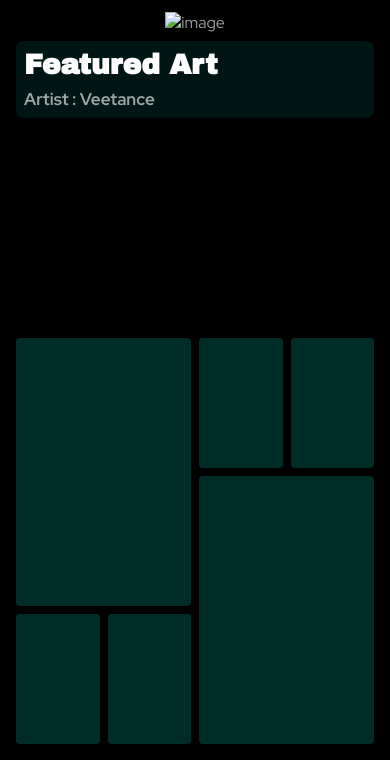
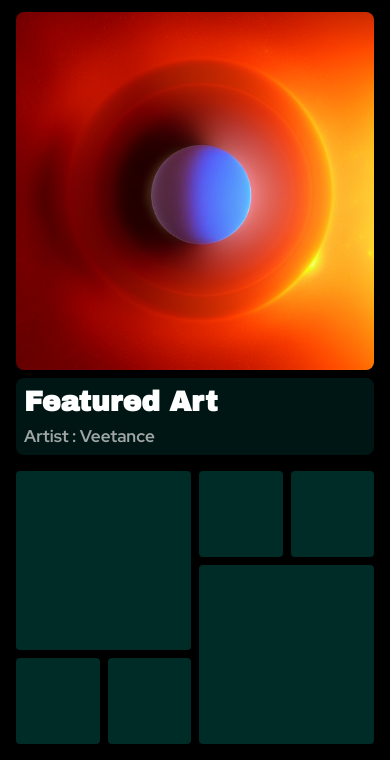
Before and after one commit to veetance/Cordova-MediaCapture-CamApp, a website: page www/index.html in a window 390 px wide. Shown: the part 84-844 px from the top of the page. Drawn offline with nearby package versions, Linux system fonts and the light colour scheme; the site is published under a folder, as on GitHub Pages, so addresses that start at the root find nothing; a web font is replaced by a local one.

Commit message:
fixed viewer_image link

```diff
--- a/www/index.html
+++ b/www/index.html
@@ -42,7 +42,7 @@
     <section class="viewer">
 
         <div class="viewer_image">
-            <img src="/www/img/Galleree/art-01.png" alt="image">
+            <img src="img/Galleree/art-01.png" alt="image">
         </div>
 
         <div class="viewer_info">
```
